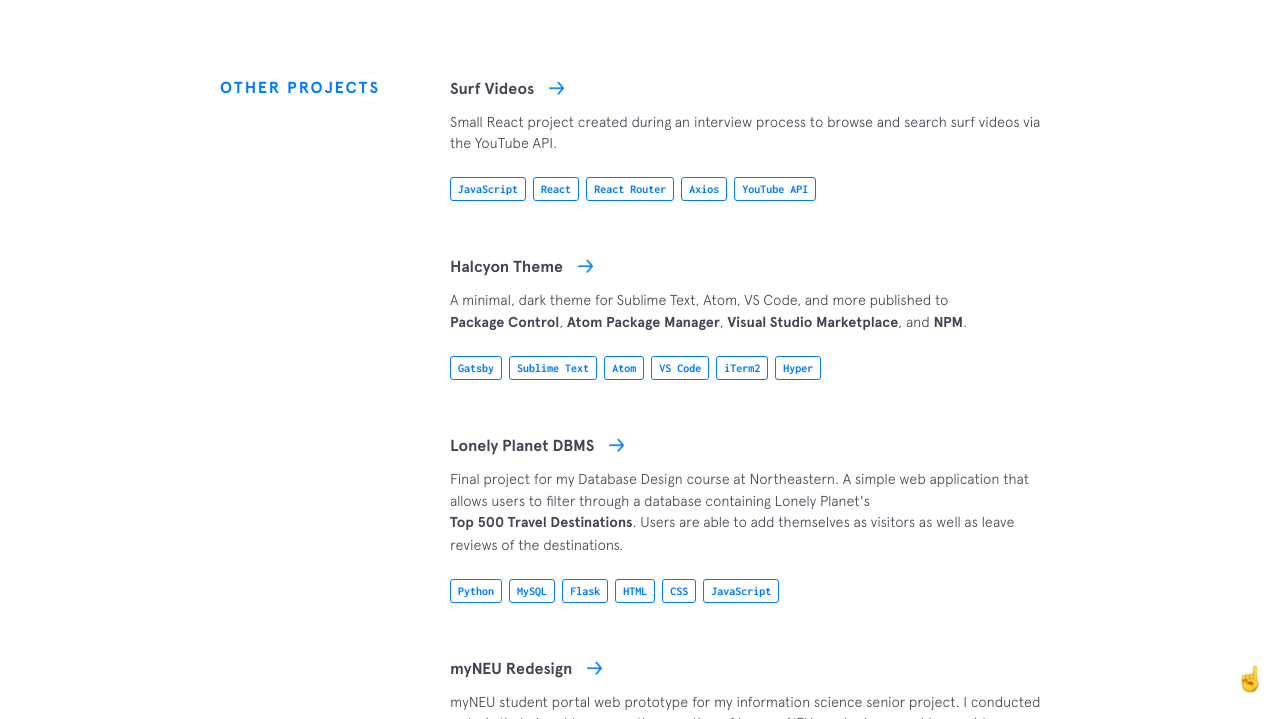
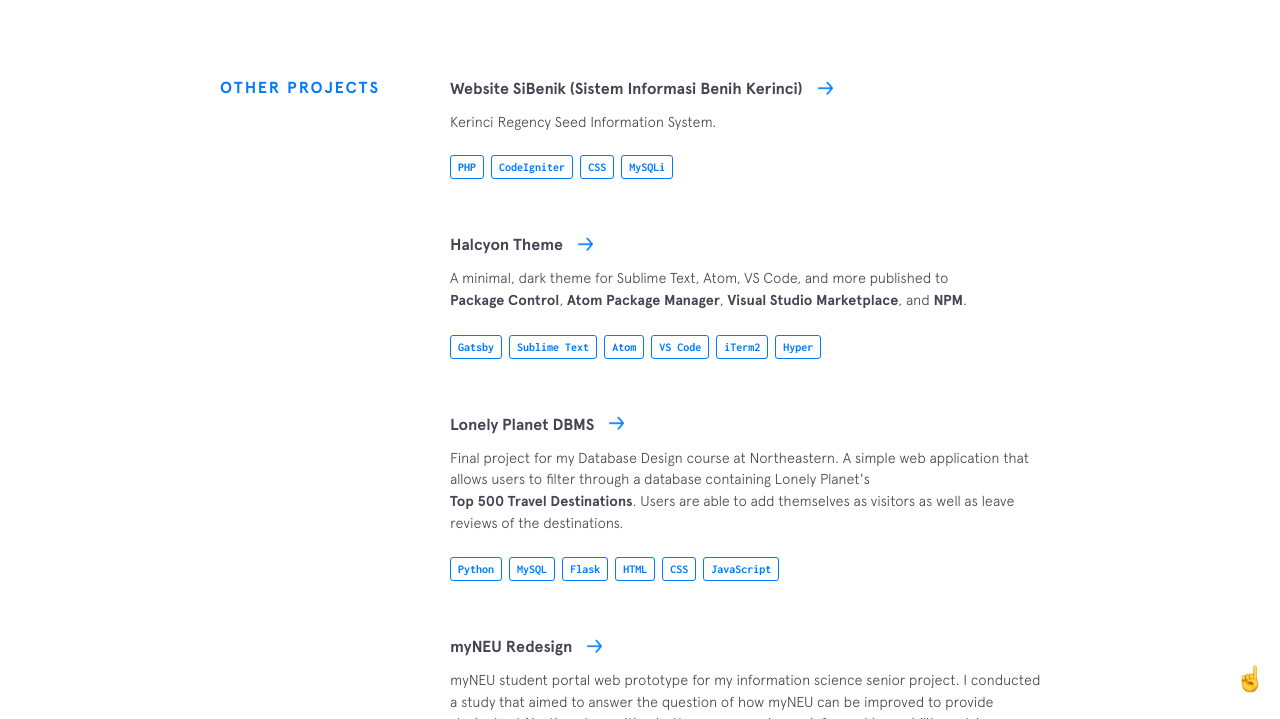
Before and after one commit to DodiRivaldi/dodirivaldi.github.io, a Jekyll site: the page built from index.html, in a window 1280 px wide and 900 px high, scrolled down 3171 px, cut to the strip 181-900 px from the top of the window. Built offline with Jekyll 4.4.1, drawn with Linux system fonts in a browser that asks for light colours; nearby versions of some CDN libraries.

Commit message:
add sibenik web project

```diff
--- a/_data/other-projects.yml
+++ b/_data/other-projects.yml
@@ -1,13 +1,12 @@
-- name: Surf Videos
-  url: https://github.com/bchiang7/Surf-Videos
-  code: https://github.com/bchiang7/Surf-Videos
-  description: Small React project created during an interview process to browse and search surf videos via the YouTube API.
+- name: Website SiBenik (Sistem Informasi Benih Kerinci)
+  url: http://www.sibenikkerinci.com/
+  code: https://github.com/dodirivaldi
+  description: Kerinci Regency Seed Information System.
   used:
-    - thing: JavaScript
-    - thing: React
-    - thing: React Router
-    - thing: Axios
-    - thing: YouTube API
+    - thing: PHP
+    - thing: CodeIgniter
+    - thing: CSS
+    - thing: MySQLi
 
 - name: Halcyon Theme
   url: https://bchiang7.github.io/halcyon-site/
```
